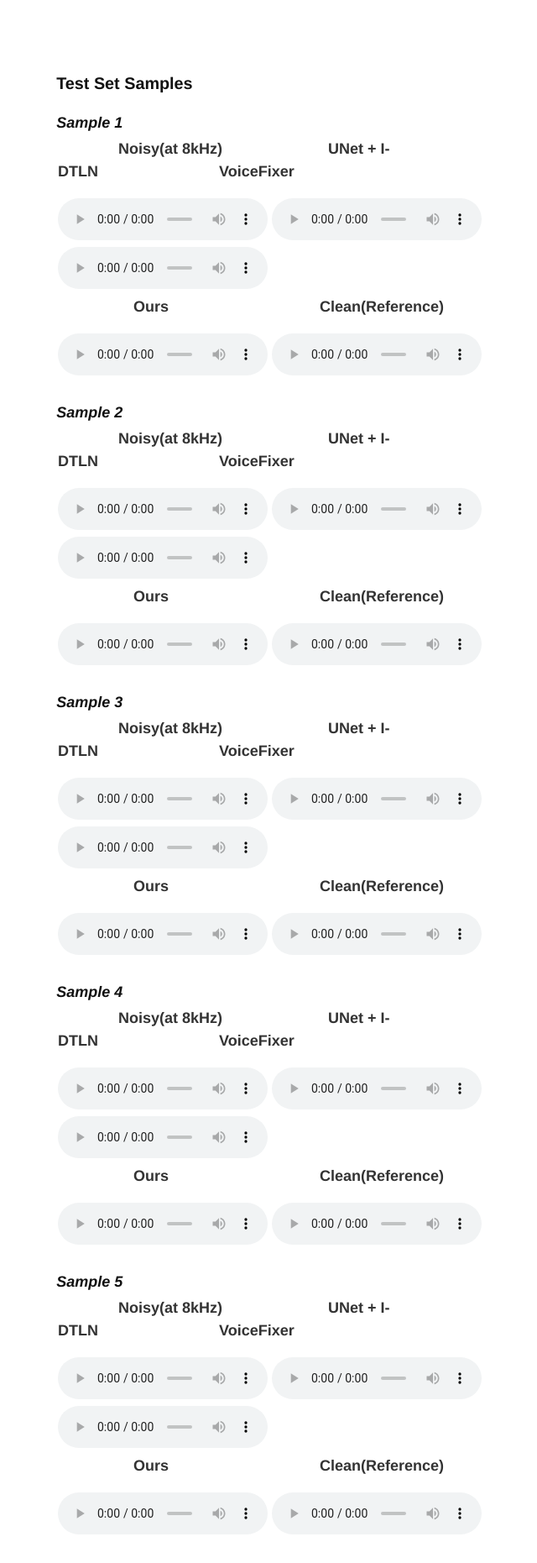
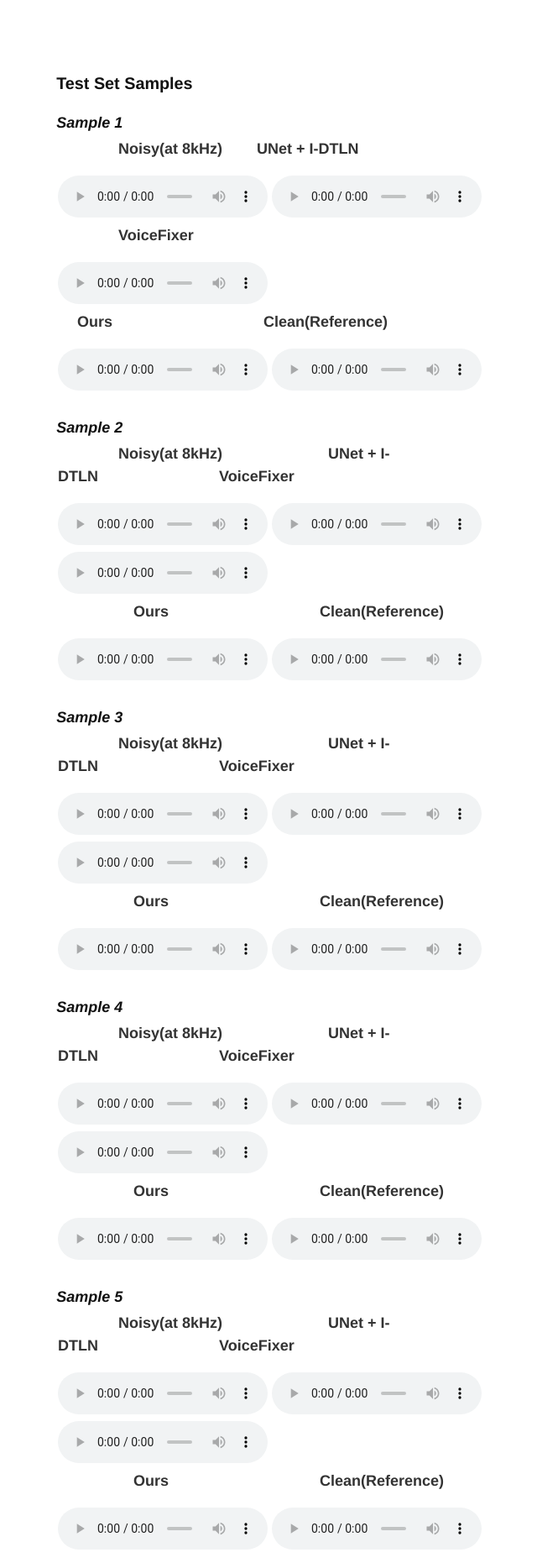
Before and after one commit to plcdemo/plcdemo.github.io, a Jekyll site: the page built from index.md, in a window 1280 px wide. Shown: the top 1861 px of the page at 84% size, without its empty margins (301-941 px from the left). Built offline with Jekyll 4.4.1, drawn with Linux system fonts in a browser that asks for light colours; our own code applies the rules of GitHub Pages for plain Markdown files.

Commit message:
Add files via upload

```diff
--- a/index.md
+++ b/index.md
@@ -6,11 +6,15 @@
 
 #### Sample 1
 
-&emsp;&emsp;&emsp;&emsp;**Noisy(at 8kHz)**&emsp;&emsp;&emsp;&emsp;&emsp;&emsp;&emsp;**UNet + I-DTLN**&emsp;&emsp;&emsp;&emsp;&emsp;&emsp;&emsp;&emsp;**VoiceFixer**
+&emsp;&emsp;&emsp;&emsp;**Noisy(at 8kHz)**&emsp;&emsp; **UNet + I-DTLN**
 
-<audio controls="" style="width: 250px; height: 50px"><source src="data/noisy/1.wav" type="audio/wav"></audio><audio controls="" style="width: 250px; height: 50px"><source src="data/predict/UNet+I-DTLN/1.wav" type="audio/wav"></audio><audio controls="" style="width: 250px; height: 50px"><source src="data/predict/VoiceFixer/1.wav" type="audio/wav"></audio>
+<audio controls="" style="width: 250px; height: 50px"><source src="data/noisy/1.wav" type="audio/wav"></audio><audio controls="" style="width: 250px; height: 50px"><source src="data/predict/UNet+I-DTLN/1.wav" type="audio/wav"></audio>
 
-&emsp;&emsp;&emsp;&emsp;&emsp;**Ours**&emsp;&emsp;&emsp;&emsp;&emsp;&emsp;&emsp;&emsp;&emsp;&emsp;**Clean(Reference)**
+&emsp;&emsp;&emsp;&emsp;**VoiceFixer**
+
+<audio controls="" style="width: 250px; height: 50px"><source src="data/predict/VoiceFixer/1.wav" type="audio/wav"></audio>
+
+ &emsp;**Ours**&emsp;&emsp;&emsp;&emsp;&emsp;&emsp;&emsp;&emsp;&emsp;&emsp;**Clean(Reference)**
 
 <audio controls="" style="width: 250px; height: 50px"><source src="data/predict/ours/1.wav" type="audio/wav"></audio><audio controls="" style="width: 250px; height: 50px"><source src="data/clean/1.wav" type="audio/wav"></audio>
 
@@ -68,7 +72,7 @@
 
 Spectrogram:
 
-<img src="img\real_1.png" alt="real_1" style="zoom: 50%;" /><img src="img\real_1_pr.png" alt="real_1_pr" style="zoom: 50%;" />
+<img src="img\real_1.png" alt="real_1" style="zoom: 33%;" /><img src="img\real_1_pr.png" alt="real_1_pr" style="zoom: 33%;" />
 
 ### Sample 2
 
@@ -80,7 +84,7 @@
 
 Spectrogram:
 
-<img src="img\real_8.png" alt="real_8" style="zoom:50%;" /><img src="img\real_8_pr.png" alt="real_8_pr" style="zoom:50%;" />
+<img src="img\real_8.png" alt="real_8" style="zoom: 33%;" /><img src="img\real_8_pr.png" alt="real_8_pr" style="zoom: 33%;" />
 
 ### Sample 3
 
@@ -92,4 +96,4 @@
 
 Spectrogram:
 
-<img src="img\real_9.png" alt="real_9" style="zoom: 50%;" /><img src="img\real_9_pr.png" alt="real_9_pr" style="zoom: 50%;" />
+<img src="img\real_9.png" alt="real_9" style="zoom: 33%;" /><img src="img\real_9_pr.png" alt="real_9_pr" style="zoom: 33%;" />
```
